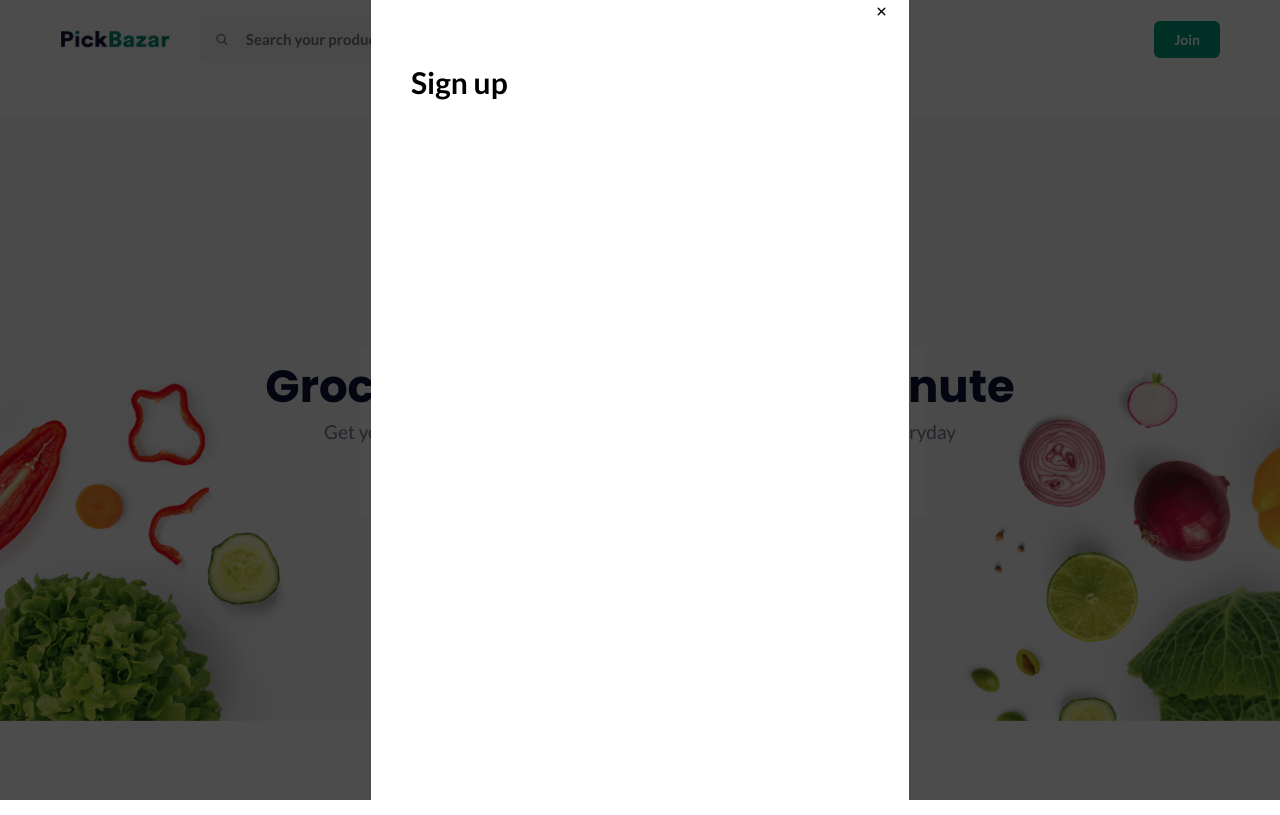
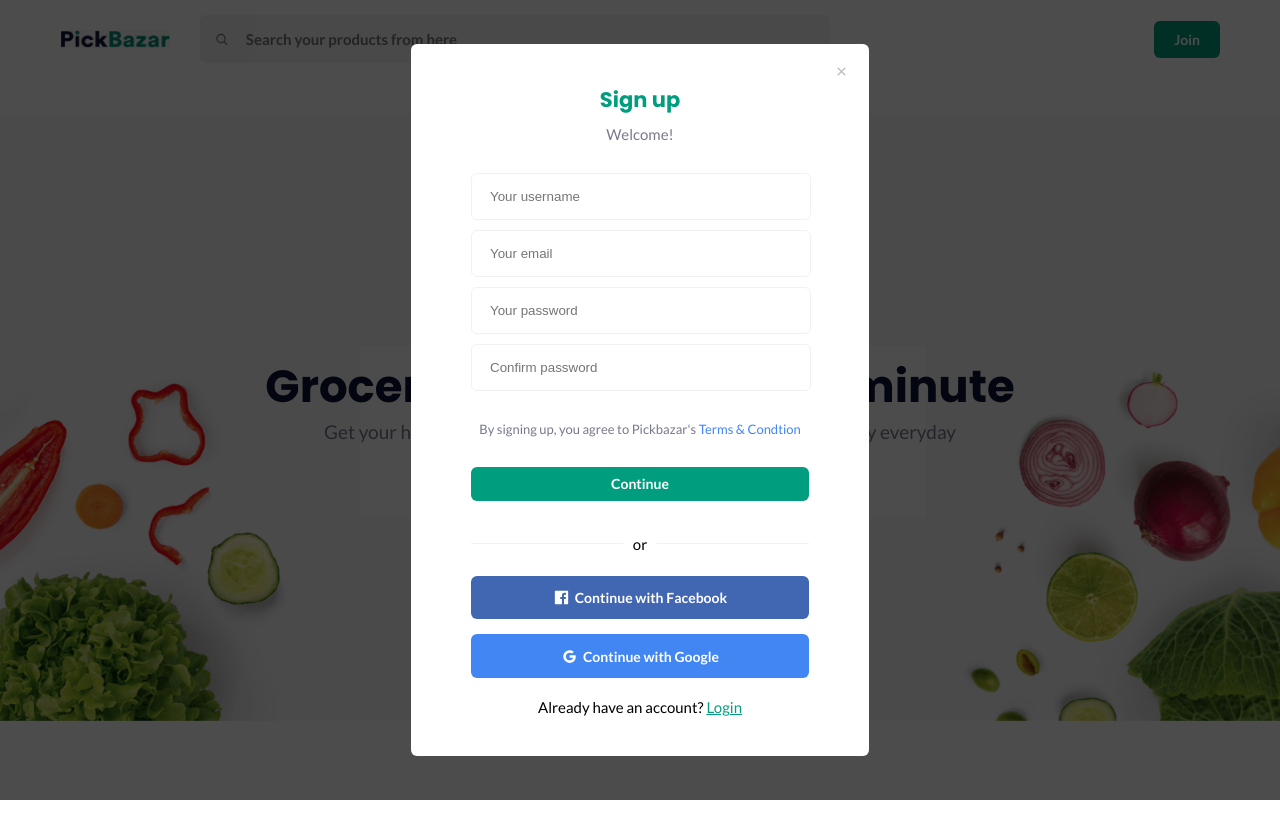
Before and after one commit to kkdshka/PickBazar, a React (Create React App) app: page / in a window 1280 px wide. Both pictures are taken after a click on the button "Join". Built offline with nearby package versions, Linux system fonts and the light colour scheme.

Commit message:
Created markup for sign up modal

```diff
--- /dev/null
+++ b/src/components/common/Divider.jsx
@@ -0,0 +1,12 @@
+import React from "react";
+import "./Divider.scss";
+
+export const Divider = ({ children, className = "" }) => {
+  return (
+    <div className={"divider_container" + className}>
+      <div className="divider_border" />
+      <span className="divider_content">{children}</span>
+      <div className="divider_border" />
+    </div>
+  );
+};
--- /dev/null
+++ b/src/components/common/Divider.scss
@@ -0,0 +1,14 @@
+.divider_container {
+  display: flex;
+  align-items: center;
+  width: 100%;
+}
+
+.divider_border {
+  border-bottom: 1px solid #F1F1F1;
+  width: 100%;
+}
+
+.divider_content {
+  padding: 0 10px 0 10px;
+}
--- a/src/components/signUp/SignUp.jsx
+++ b/src/components/signUp/SignUp.jsx
@@ -1,17 +1,87 @@
 import React from "react";
 import { Modal } from "../common/Modal";
-import { useDispatch } from "react-redux";
-import { close } from "./signUpSlice";
+import { useDispatch, useSelector } from "react-redux";
+import { close, setFormValue } from "./signUpSlice";
 import { IoClose } from "react-icons/io5";
 import "./SignUp.scss";
+import { Button } from "../common/Button";
+import { Divider } from "../common/Divider";
+import { AiFillFacebook, AiOutlineGoogle } from "react-icons/ai";
 
 export const SignUp = () => {
   const dispatch = useDispatch();
+  const { username, email, password, passwordConfirmation } = useSelector(
+    (state) => state.signUp.formInitialValues
+  );
+
+  const handleChange = (name) => (e) => {
+    dispatch(setFormValue({ name: name, value: e.currentTarget.value }));
+  };
+
+  const handleContinueClick = () => {};
+
+  const handleContinueWithFacebook = () => {};
+
+  const handleContinueWithGoogle = () => {};
+
+  const handleLoginClick = () => {};
 
   return (
     <Modal>
       <div className="sign-up">
-        <h1>Sign up</h1>
+        <div className="sign-up_title">Sign up</div>
+        <div className="sign-up_subtitle">Welcome!</div>
+        <CustomInput
+          type="text"
+          value={username}
+          placeholder="Your username"
+          onChange={handleChange("username")}
+        />
+        <CustomInput
+          type="text"
+          value={email}
+          placeholder="Your email"
+          onChange={handleChange("email")}
+        />
+        <CustomInput
+          type="password"
+          value={password}
+          placeholder="Your password"
+          onChange={handleChange("password")}
+        />
+        <CustomInput
+          type="password"
+          value={passwordConfirmation}
+          placeholder="Confirm password"
+          onChange={handleChange("passwordConfirmation")}
+        />
+        <div className="sign-up_agreement">
+          By signing up, you agree to Pickbazar's{" "}
+          <span className="link">Terms & Condtion</span>
+        </div>
+        <Button className="button-continue" onClick={handleContinueClick}>
+          Continue
+        </Button>
+        <div className="sign-up_divider">
+          <Divider>or</Divider>
+        </div>
+        <Button
+          className="button-facebook"
+          onClick={handleContinueWithFacebook}
+        >
+          <AiFillFacebook className="sign-up_icon" />
+          Continue with Facebook
+        </Button>
+        <Button className="button-google" onClick={handleContinueWithGoogle}>
+          <AiOutlineGoogle size={17} className="sign-up_icon" />
+          Continue with Google
+        </Button>
+        <div>
+          Already have an account?{" "}
+          <span className="sign-up_login" onClick={handleLoginClick}>
+            Login
+          </span>
+        </div>
         <IoClose className="close-icon" onClick={() => dispatch(close())}>
           Close
         </IoClose>
@@ -19,3 +89,15 @@
     </Modal>
   );
 };
+
+const CustomInput = ({ type, value, placeholder, onChange }) => {
+  return (
+    <input
+      type={type}
+      className="sign-up_input"
+      value={value}
+      placeholder={placeholder}
+      onChange={onChange}
+    />
+  );
+};
--- a/src/components/signUp/SignUp.scss
+++ b/src/components/signUp/SignUp.scss
@@ -5,23 +5,98 @@
 
 .sign-up {
   position: relative;
-  width: 458px;
-  height: 712px;
+  width: 338px;
+  height: 632px;
   background: white;
   border-radius: 6px;
 
   display: flex;
   flex-direction: column;
+  align-items: center;
 
-  padding: 60px 40px;
+  padding: 40px 60px;
 }
 
 .close-icon {
   position: absolute;
   right: 20px;
   top: 20px;
+  color: rgba(0, 0, 0, 0.25);
 
   &:hover {
     cursor: pointer;
   }
 }
+
+.sign-up_title {
+  font-family: 'Poppins', sans-serif;
+  font-style: normal;
+  font-weight: 700;
+  font-size: 21px;
+  color: #009E7F;
+  margin-bottom: 10px;
+}
+
+.sign-up_subtitle {
+  color: #77798C;
+  margin-bottom: 30px;
+}
+
+.sign-up_input {
+  width: 302px;
+  border: 1px solid #F1F1F1;
+  border-radius: 6px;
+  align-self: stretch;
+  padding: 15px 18px;
+  margin-bottom: 10px;
+}
+
+.sign-up_agreement {
+  margin-top: 20px;
+  margin-bottom: 30px;
+  font-size: 13px;
+  color: #77798C
+}
+
+.link {
+  color: #4285f4;
+  cursor: pointer;
+}
+
+.button-continue {
+  background-color: #009E7F;
+  width: 100%;
+  height: 37px;
+}
+
+.sign-up_divider {
+  width: 100%;
+  font-size: 15px;
+  margin-top: 34px;
+  margin-bottom: 23px;
+}
+
+.button-facebook {
+  background-color: #4267B2;
+  height: 48px;
+  width: 100%;
+  margin-bottom: 15px;
+}
+
+.button-google {
+  background-color: #4286F4;
+  height: 48px;
+  width: 100%;
+  margin-bottom: 20px;
+}
+
+.sign-up_icon {
+  font-size: 17px;
+  margin-right: 5px;
+}
+
+.sign-up_login {
+  color: #009E7F;
+  text-decoration: underline;
+  cursor: pointer;
+}
--- a/src/components/signUp/signUpSlice.js
+++ b/src/components/signUp/signUpSlice.js
@@ -2,6 +2,12 @@
 
 const initialState = {
   isOpen: false,
+  formInitialValues: {
+    username: "",
+    email: "",
+    password: "",
+    passwordConfirmation: "",
+  },
 };
 
 export const signUpSlice = createSlice({
@@ -14,9 +20,13 @@
     close: (state) => {
       state.isOpen = false;
     },
+    setFormValue: (state, action) => {
+      const { name, value } = action.payload;
+      state.formInitialValues[name] = value;
+    },
   },
 });
 
-export const { open, close } = signUpSlice.actions;
+export const { open, close, setFormValue } = signUpSlice.actions;
 
 export default signUpSlice.reducer;
--- a/src/components/topSection/Title.scss
+++ b/src/components/topSection/Title.scss
@@ -17,11 +17,7 @@
 }
 
 .subtitle {
-  font-family: 'Lato', sans-serif;
-  font-style: normal;
-  font-weight: normal;
   font-size: 19px;
   line-height: 23px;
   color: #77798C;
-  /*opacity: 0.4;*/
 }
```
